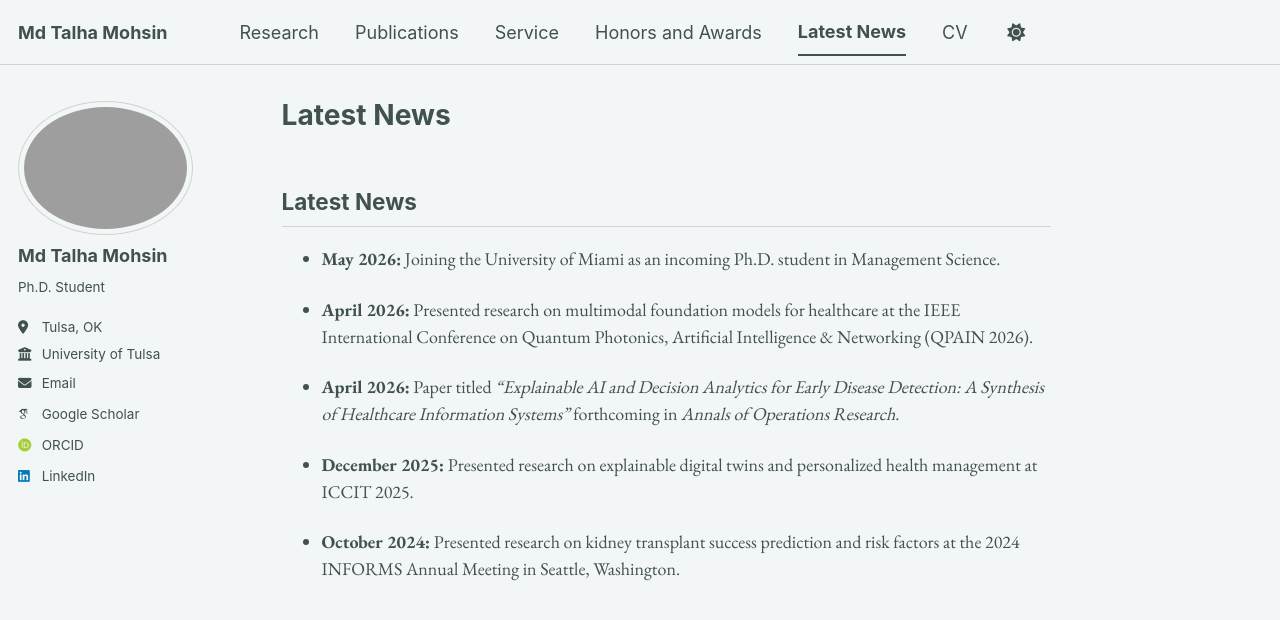
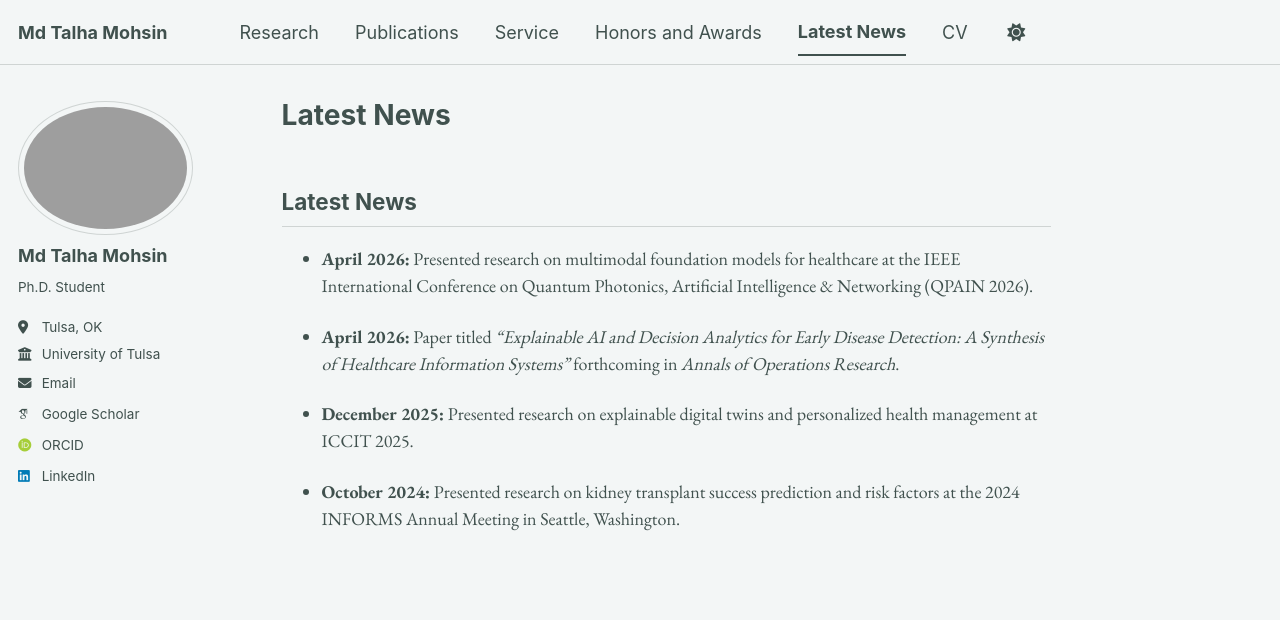
Before and after one commit to mdtalhamohsin/mdtalhamohsin.github.io, a Jekyll site: the page built from _pages/news.md, in a window 1280 px wide. Shown: the top 620 px of the page. Built offline with Jekyll 4.4.1, drawn with Linux system fonts in a browser that asks for light colours; some web fonts are replaced; a script bundle is joined from its source files by our own code; library files that are not in the unit come from our copies.

Commit message:
Update news.md

```diff
--- a/_pages/news.md
+++ b/_pages/news.md
@@ -7,8 +7,6 @@ author_profile: true
 
 ## Latest News
 
-- **May 2026:** Joining the University of Miami as an incoming Ph.D. student in Management Science.
-
 - **April 2026:** Presented research on multimodal foundation models for healthcare at the IEEE International Conference on Quantum Photonics, Artificial Intelligence & Networking (QPAIN 2026).
 
 - **April 2026:** Paper titled *“Explainable AI and Decision Analytics for Early Disease Detection: A Synthesis of Healthcare Information Systems”* forthcoming in *Annals of Operations Research*.
```
